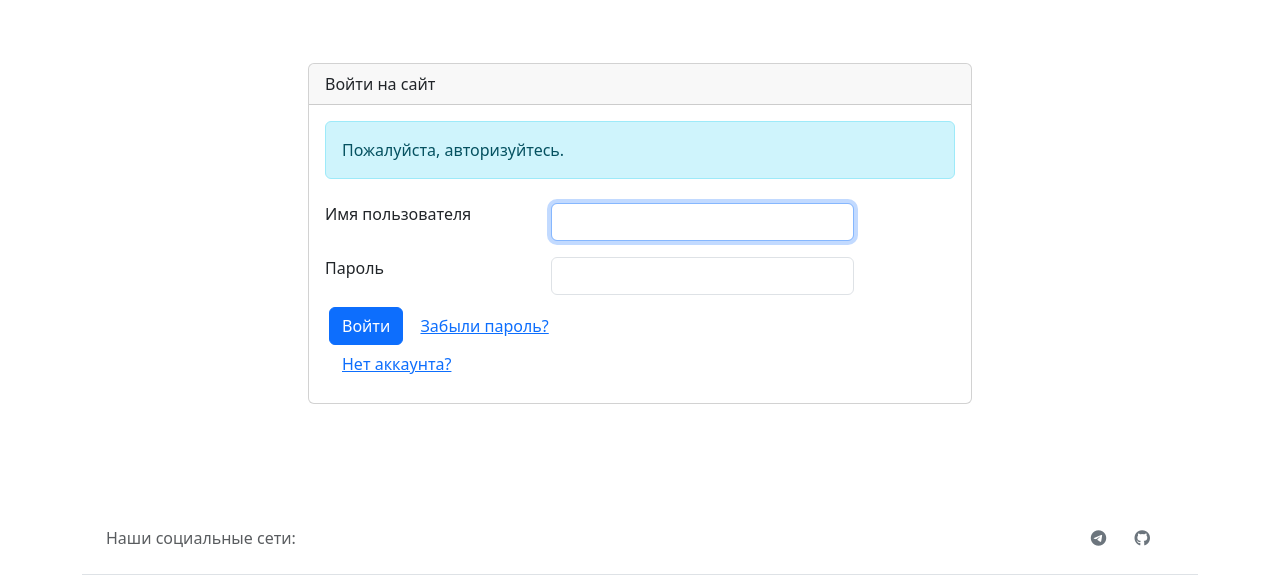
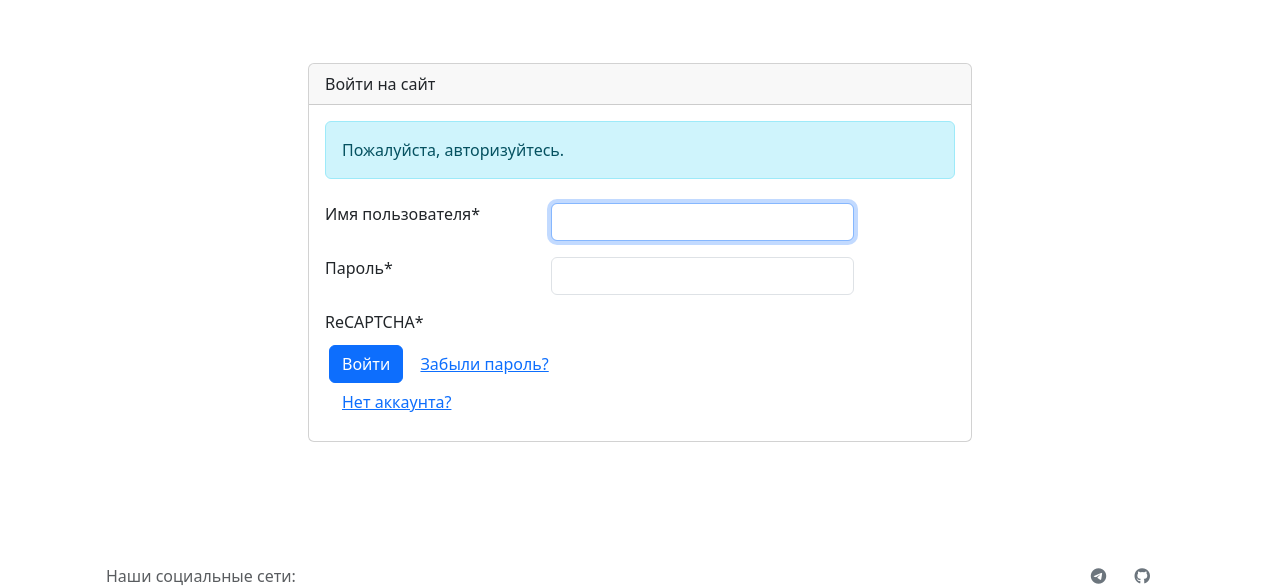
Before and after one commit to umeliere/store, a Django app: page /users/login/ in a window 1280 px wide. Shown: the part 70-656 px from the top of the page. Run offline with Django 4.2, Linux system fonts and the light colour scheme; some libraries are stand-ins or nearby versions.

Commit message:
django-recaptcha has been added

```diff
--- a/core/settings.py
+++ b/core/settings.py
@@ -41,6 +41,7 @@ INSTALLED_APPS = [
     'cart',
     'orders',
     'widget_tweaks',
+    'captcha',
 ]
 
 MIDDLEWARE = [
@@ -155,5 +156,10 @@ EMAIL_HOST_PASSWORD = env('EMAIL_HOST_PASSWORD')
 EMAIL_USE_SSL = env('EMAIL_USE_SSL')
 
 
+# Connecting to ReCaptcha
+RECAPTCHA_PUBLIC_KEY = env('RECAPTCHA_PUBLIC_KEY')
+RECAPTCHA_PRIVATE_KEY = env('RECAPTCHA_PRIVATE_KEY')
+
+
 # Link for @login_required
 LOGIN_URL = reverse_lazy('users:login')
--- a/requirements.txt
+++ b/requirements.txt
@@ -5,6 +5,7 @@ django-debug-toolbar==4.1.0
 django-environ==0.10.0
 django-filter==23.2
 django-phonenumber-field==7.1.0
+django-recaptcha==3.0.0
 django-widget-tweaks==1.4.12
 phonenumberslite==8.13.14
 Pillow==9.5.0
--- a/users/forms.py
+++ b/users/forms.py
@@ -1,27 +1,50 @@
-from django.contrib.auth.forms import UserCreationForm
+from captcha.fields import ReCaptchaField
+from captcha.widgets import ReCaptchaV2Checkbox
+from django.contrib.auth.forms import UserCreationForm, AuthenticationForm
 from django.contrib.auth.models import User
 from django.forms import ModelForm, FileInput, ImageField
 
+from core import settings
 from users.models import Profile
 
 
-class UserForm(UserCreationForm):
+class UserRegisterForm(UserCreationForm):
     """
     Форма для регистрации пользователя
     """
+    recaptcha = ReCaptchaField(widget=ReCaptchaV2Checkbox, public_key=settings.RECAPTCHA_PUBLIC_KEY,
+                               private_key=settings.RECAPTCHA_PRIVATE_KEY, label='ReCAPTCHA')
+
     def __init__(self, *args, **kwargs):
-        super(UserForm, self).__init__(*args, **kwargs)
+        super(UserRegisterForm, self).__init__(*args, **kwargs)
         self.fields['email'].required = True
+        self.fields["first_name"].required = True
+        self.fields["last_name"].required = True
 
     class Meta(UserCreationForm.Meta):
         model = User
-        fields = ("username", "first_name", "last_name", "email")
+        fields = ("username", "first_name", "last_name", "email", 'password1', 'password2', 'recaptcha')
+
+
+class UserLoginForm(AuthenticationForm):
+    """
+    Форма авторизации на сайте
+    """
+    recaptcha = ReCaptchaField(widget=ReCaptchaV2Checkbox, public_key=settings.RECAPTCHA_PUBLIC_KEY,
+                               private_key=settings.RECAPTCHA_PRIVATE_KEY, label='ReCAPTCHA')
+
+    class Meta(UserCreationForm.Meta):
+        model = User
+        fields = ("username", 'password', 'recaptcha')
 
 
 class ProfileUpdateForm(ModelForm):
     """
     Форма для смены данных профиля пользователя
     """
+    recaptcha = ReCaptchaField(widget=ReCaptchaV2Checkbox, public_key=settings.RECAPTCHA_PUBLIC_KEY,
+                               private_key=settings.RECAPTCHA_PRIVATE_KEY, label='ReCAPTCHA')
+
     def __init__(self, *args, **kwargs):
         super(ProfileUpdateForm, self).__init__(*args, **kwargs)
         self.fields['photo'] = ImageField(required=False, label='Аватар', widget=FileInput)
--- a/users/templates/users/login.html
+++ b/users/templates/users/login.html
@@ -11,9 +11,11 @@
       <div class="card-header">Войти на сайт</div>
       <div class="card-body">
         {% if form.errors %}
-        <div class="alert alert-danger" role="alert">
-          Имя пользователя и пароль не совпадают. Введите правильные данные.
-        </div>
+            {% if not form.recaptcha.errors %}
+                <div class="alert alert-danger" role="alert">
+                  Имя пользователя и пароль не совпадают. Введите правильные данные.
+                </div>
+            {% endif %}
         {% endif %}
 
         {% if next %}
@@ -31,16 +33,26 @@
           {% csrf_token %}
           <input type="hidden" name="next" value="{{ next }}">
           <div class="form-group row">
-              <label for="{{ form.username.id_for_label }}" class="col-md-4 col-form-label text-md-right">Имя пользователя</label>
+              <label for="{{ form.username.id_for_label }}" class="col-md-4 col-form-label text-md-right">Имя пользователя<span class="required">*</span></label>
               <div class="col-md-6 m-2">
                   {{ form.username|add_class:"form-control" }}
               </div>
           </div>
 
           <div class="form-group row">
-              <label for="{{ form.password.id_for_label }}" class="col-md-4 col-form-label text-md-right">Пароль</label>
+              <label for="{{ form.password.id_for_label }}" class="col-md-4 col-form-label text-md-right">Пароль<span class="required">*</span></label>
               <div class="col-md-6 m-2">
                   {{ form.password|add_class:"form-control" }}
+              </div>
+          </div>
+
+          <div class="form-group row">
+              <label for="{{ form.recaptcha.id_for_label }}" class="col-md-4 col-form-label text-md-right">ReCAPTCHA<span class="required">*</span></label>
+              <div class="col-md-6 m-2">
+                  {{ form.recaptcha }}
+                  {% if form.recaptcha.errors %}
+                      {{ form.recaptcha.errors }}
+                  {% endif %}
               </div>
           </div>
 
--- a/users/templates/users/signup.html
+++ b/users/templates/users/signup.html
@@ -23,6 +23,10 @@
                                     {% if field.help_text %}
                                     <small id="{{ field.id_for_label }}-help" class="form-text text-muted">{{ field.help_text|safe }}</small>
                                     {% endif %}
+
+                                    {% if field.errors %}
+                                        {{ field.errors }}
+                                    {% endif %}
                                 </div>
                         </div>
                     {% endfor %}
--- a/users/views.py
+++ b/users/views.py
@@ -3,7 +3,7 @@ from django.contrib.auth.views import LoginView, LogoutView
 from django.contrib.messages.views import SuccessMessageMixin
 from django.views.generic import DetailView
 
-from users.forms import UserForm, ProfileUpdateForm
+from users.forms import UserRegisterForm, UserLoginForm, ProfileUpdateForm
 from django.urls import reverse_lazy
 from django.views.generic.edit import CreateView, UpdateView
 from django.contrib import messages
@@ -15,7 +15,7 @@ class SignUpView(SuccessMessageMixin, CreateView):
     """
     Представление регистрации пользователя
     """
-    form_class = UserForm
+    form_class = UserRegisterForm
     success_url = reverse_lazy('users:login')
     template_name = 'users/signup.html'
     success_message = 'Вы успешно зарегистрировались.'
@@ -30,6 +30,7 @@ class MyLoginView(SuccessMessageMixin, LoginView):
     """
     Представление входа пользователя
     """
+    form_class = UserLoginForm
     template_name = 'users/login.html'
     next_page = reverse_lazy('store:discount_page')
     success_message = 'Вы успешно вошли.'
@@ -38,10 +39,6 @@ class MyLoginView(SuccessMessageMixin, LoginView):
         context = super().get_context_data(**kwargs)
         context['title'] = 'Вход'
         return context
-
-    def form_invalid(self, form):
-        messages.error(self.request, 'Invalid username or password')
-        return self.render_to_response(self.get_context_data(form=form))
 
 
 class ProfilePageView(LoginRequiredMixin, DetailView):
```
